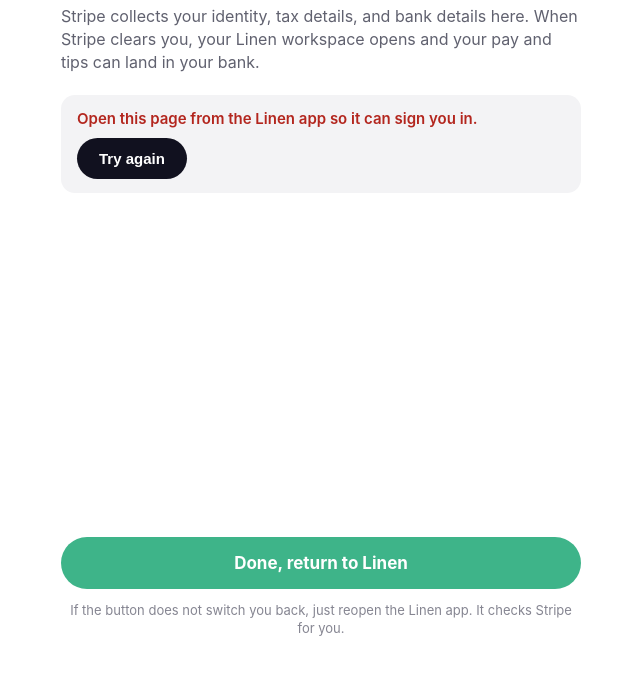
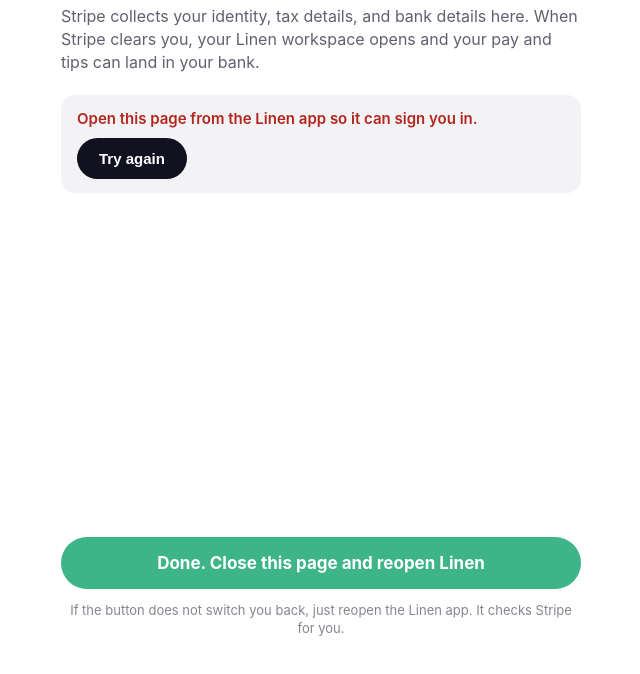
Before and after one commit to tkade2003-hub/linen-landing, a plain HTML site: page connect-setup.html in a window 1280 px wide. Shown: the part 128-802 px from the top of the page, without its empty margins (319-959 px from the left). Drawn offline with Linux system fonts and the light colour scheme.

Commit message:
Replace the broken app return link with plain guidance

```diff
--- a/connect-setup.html
+++ b/connect-setup.html
@@ -30,7 +30,7 @@
   <p class="sub">Stripe collects your identity, tax details, and bank details here. When Stripe clears you, your Linen workspace opens and your pay and tips can land in your bank.</p>
   <div id="status">Loading your Stripe setup…</div>
   <div id="component"></div>
-  <a class="return" href="linen://payouts/return">Done, return to Linen</a>
+  <div class="return" style="display:flex;align-items:center;justify-content:center;">Done. Close this page and reopen Linen</div>
   <p class="note">If the button does not switch you back, just reopen the Linen app. It checks Stripe for you.</p>
 </main>
 <script>
```
Also changed, not shown: payout-setup.html (+1 -1 lines).
